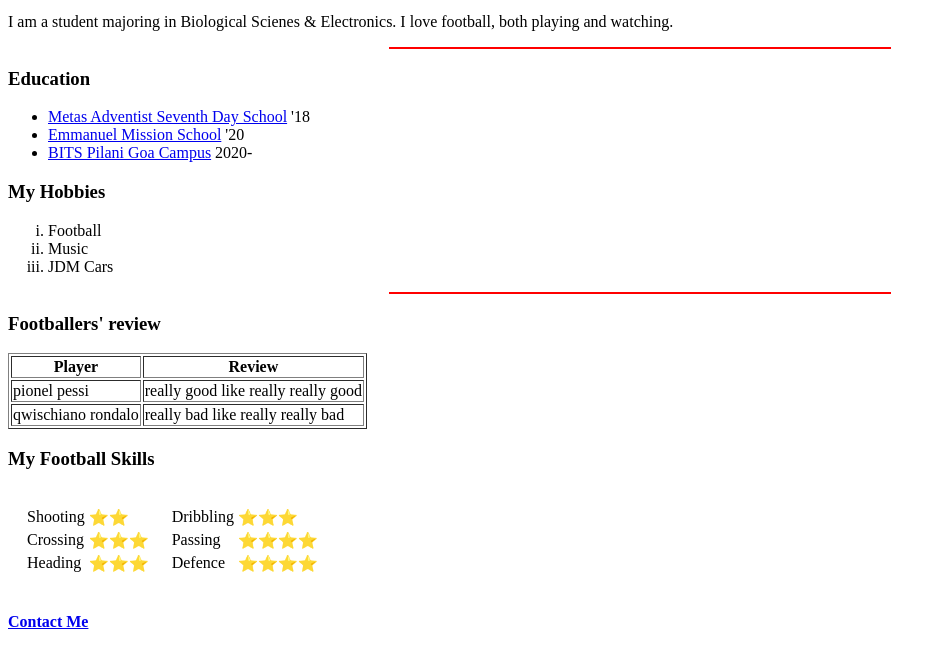
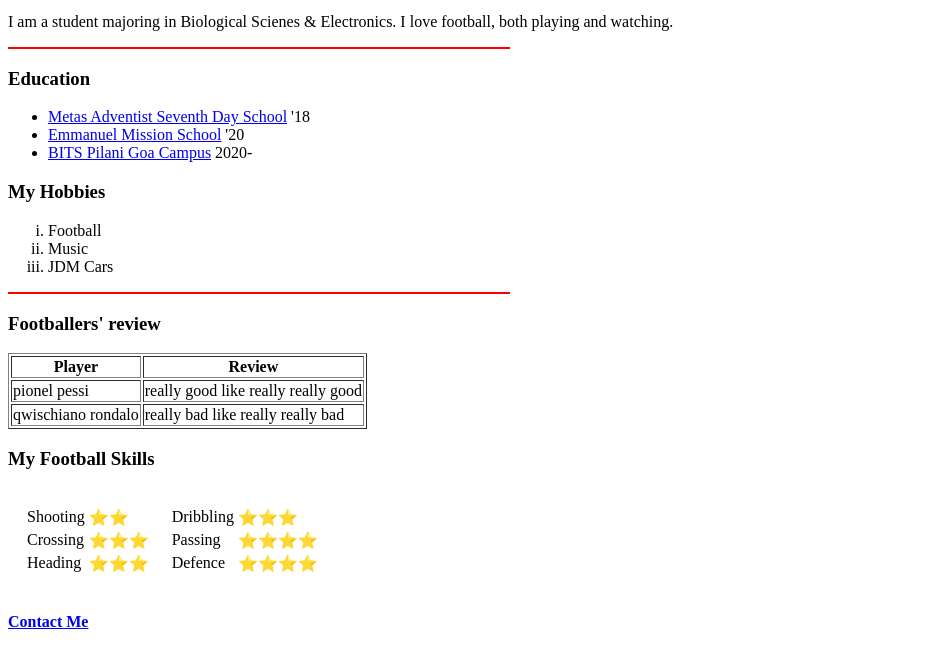
Before and after one commit to vanshjain11/cv, a plain HTML site: page index.html in a window 1280 px wide. Shown: the part 235-887 px from the top of the page, without its empty margins (0-946 px from the left). Drawn offline with Linux system fonts and the light colour scheme.

Commit message:
Update index.html

```diff
--- a/index.html
+++ b/index.html
@@ -17,7 +17,7 @@
     </td>
   </table>
   <p>I am a student majoring in Biological Scienes & Electronics. I love football, both playing and watching.</p>
-  <hr size="2" color="red" align="center" width="500">
+  <hr size="2" color="red" align="left" width="500">
   <h3>Education</h3>
   <ul>
     <li><a href="https://www.metasofsda.in/">Metas Adventist Seventh Day School</a> '18</li>
@@ -30,7 +30,7 @@
     <li>Music</li>
     <li>JDM Cars</li>
   </ol>
-  <hr size="2" color="red" align="center" width="500"  >
+  <hr size="2" color="red" align="left" width="500"  >
   <h3>Footballers' review</h3>
   <table border="1">
     <thead>
```
